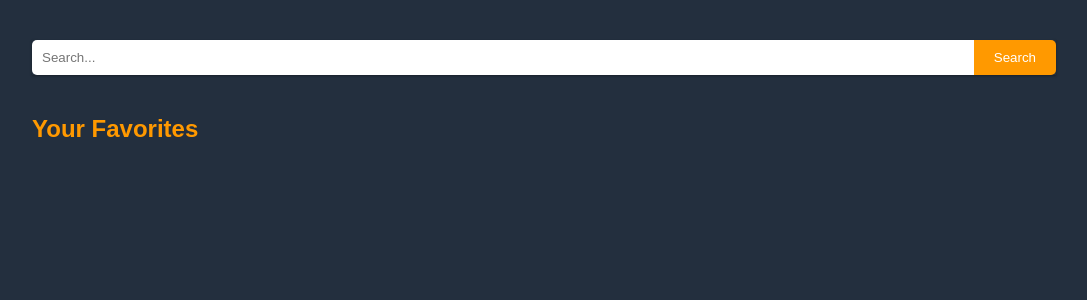
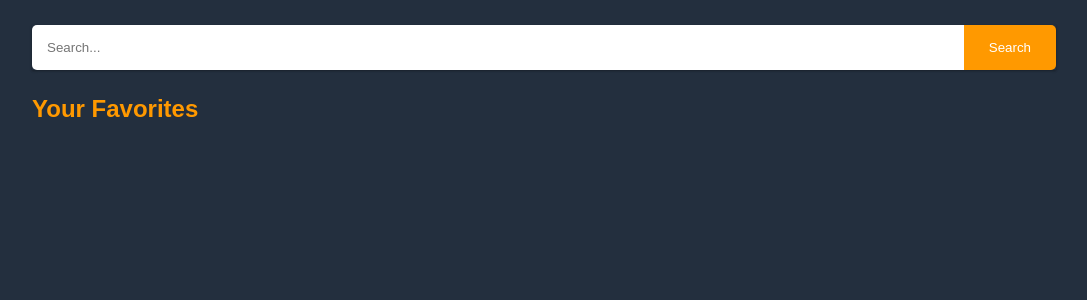
Before and after one commit to zac7643/course, a Flask app: page /home in a window 1280 px wide. Shown: the part 78-378 px from the top of the page, without its empty margins (96-1183 px from the left). Run offline with Flask 3, Linux system fonts and the light colour scheme; a user stored in the database is signed in; data that the repository does not hold is empty; some web fonts are replaced.

Commit message:
Update homepageCSS.css

```diff
--- a/static/homepageCSS.css
+++ b/static/homepageCSS.css
@@ -36,7 +36,7 @@ h2 {
 .search-bar {
   display: flex;
   justify-content: center;
-  margin: 40px 0;
+  margin: 25px 0;
   width: 100%;
   margin-left: auto;
   margin-right: auto;
@@ -44,14 +44,14 @@ h2 {
 
 .search-bar input[type="text"] {
   flex-grow: 1;
-  padding: 10px;
+  padding: 15px;
   border-radius: 5px 0 0 5px;
   border: none;
   outline: none;
 }
 
 .search-bar button {
-  padding: 10px 20px;
+  padding: 15px 25px;
   border: none;
   border-radius: 0 5px 5px 0;
   background-color: #FF9900;
```
